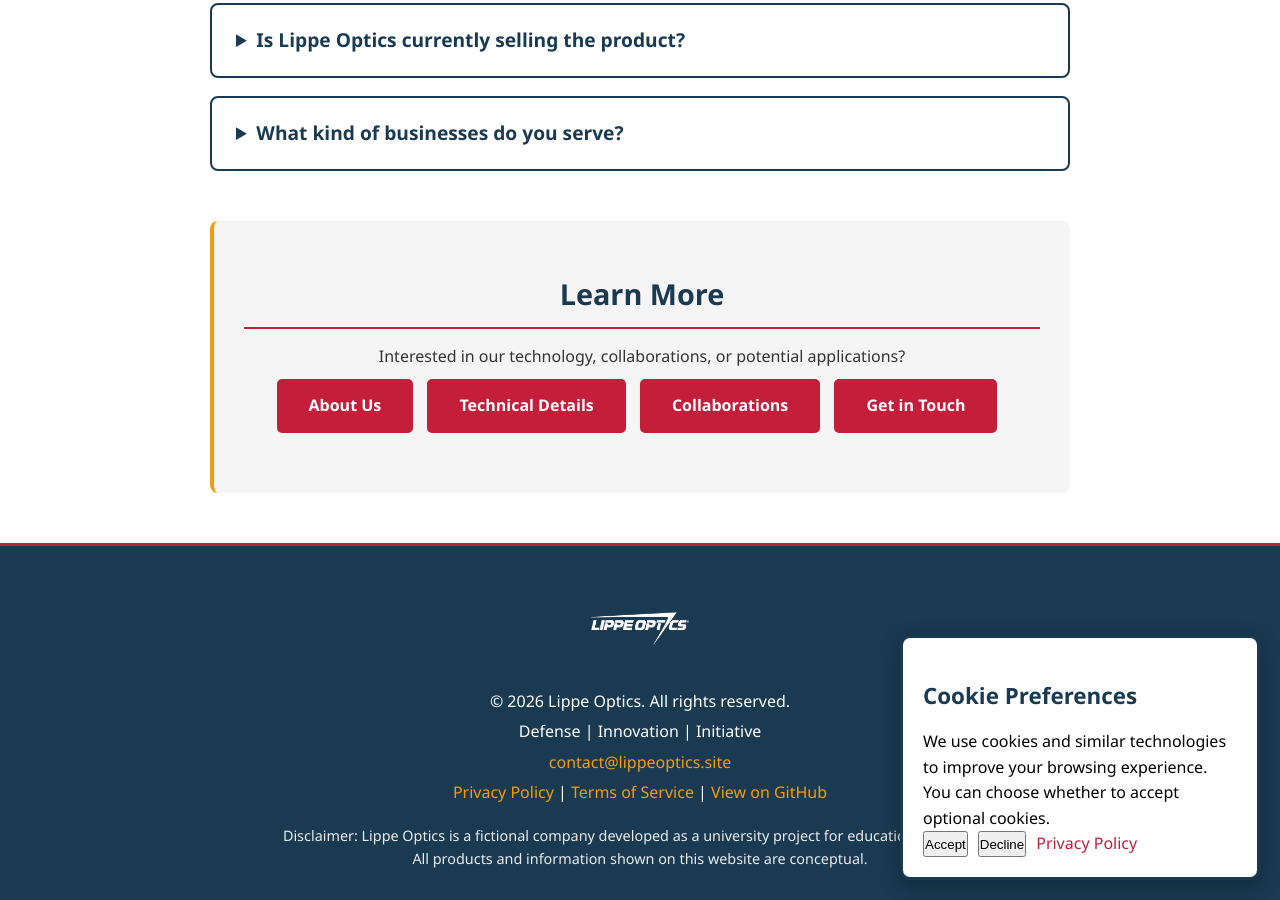
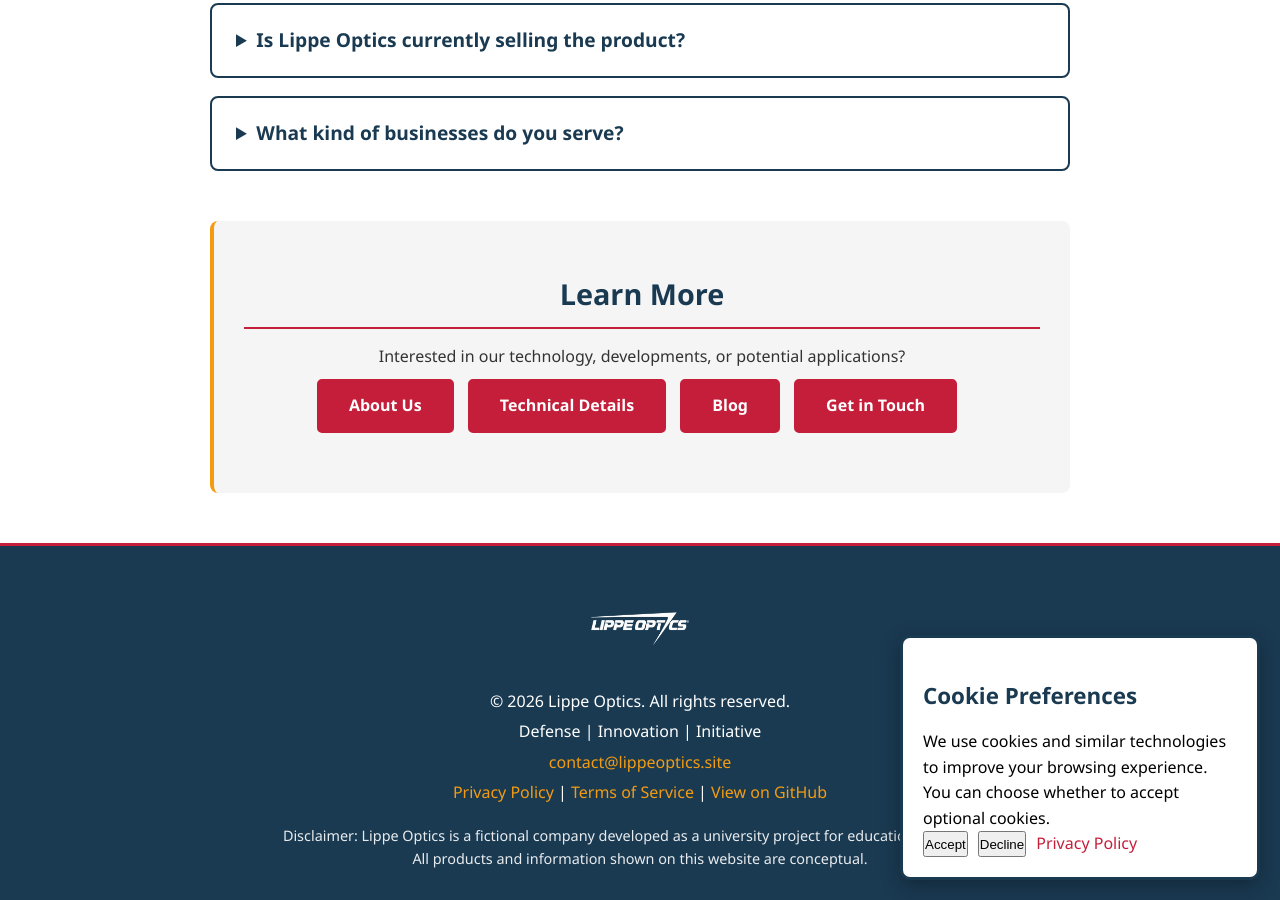
Before and after one commit to Enea322/LO-website-demo, a Jekyll site: the page built from index.md, in a window 1280 px wide and 900 px high, scrolled down 2805 px. Built offline with Jekyll 4.4.1, drawn with Linux system fonts in a browser that asks for light colours.

Commit message:
Mention blog in home page

```diff
--- a/index.md
+++ b/index.md
@@ -132,10 +132,10 @@ layout: default
 
 <section class="cta">
   <h2>Learn More</h2>
-  <p>Interested in our technology, collaborations, or potential applications?</p>
+  <p>Interested in our technology, developments, or potential applications?</p>
 
   <a href="about.html" class="btn">About Us</a>
   <a href="project.html" class="btn">Technical Details</a>
-  <a href="collaborations.html" class="btn">Collaborations</a>
+  <a href="blog.html" class="btn">Blog</a>
   <a href="contact.html" class="btn">Get in Touch</a>
 </section>
```
